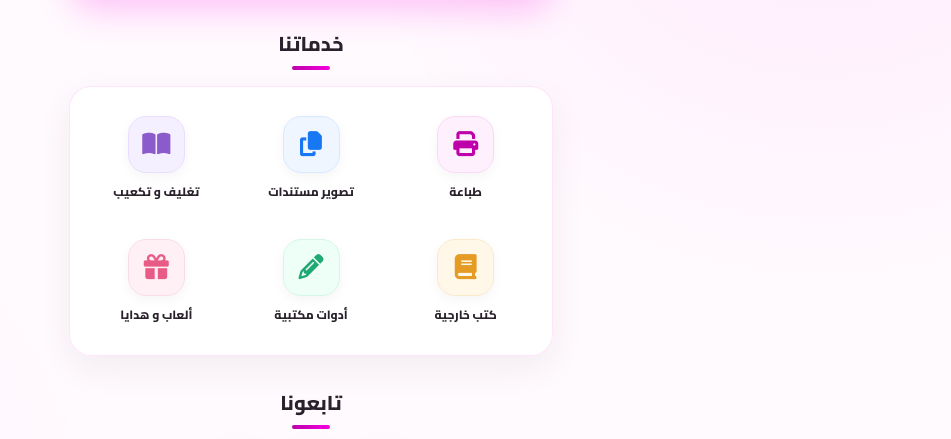
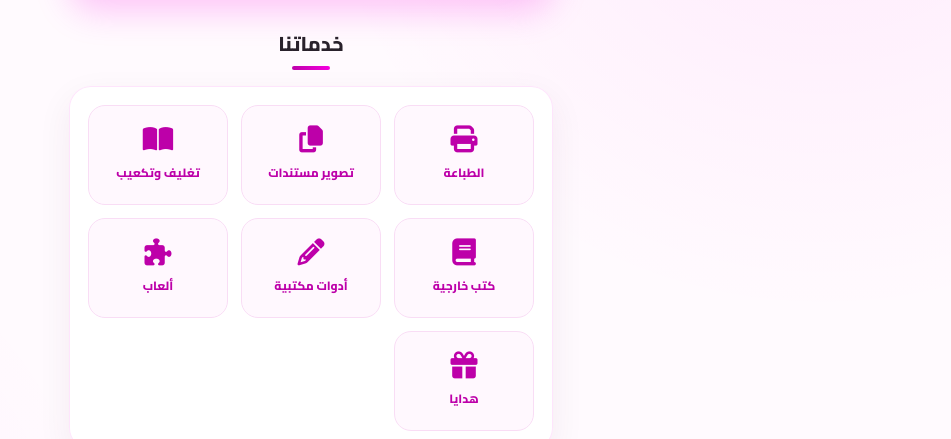
Before and after one commit to dragongamer1862010-ops/Aqlam-stationary, a plain HTML site: page index.html in a window 1280 px wide. Shown: the part 284-723 px from the top of the page, without its empty margins (329-1280 px from the left). Drawn offline with Linux system fonts and the light colour scheme.

Commit message:
Refactor index.html structure and styles

```diff
--- a/index.html
+++ b/index.html
@@ -1,11 +1,15 @@
 
 <!doctype html>
 <html lang="ar" dir="rtl">
+
 <head>
     <meta charset="UTF-8" />
     <meta name="viewport" content="width=device-width, initial-scale=1.0" />
+
     <link rel="icon" type="image/png" href="assets/logo.png" />
+
     <meta name="theme-color" content="#F600DF" />
+
     <meta
         name="description"
         content="AQLAM Stationery - مكتبة أقلام للأدوات المكتبية ولعب الأطفال"
@@ -13,7 +17,7 @@
 
     <title>AQLAM Stationery</title>
 
-    <!-- Font Awesome Icons -->
+    <!-- Font Awesome -->
     <link
         rel="stylesheet"
         href="https://cdnjs.cloudflare.com/ajax/libs/font-awesome/6.7.2/css/all.min.css"
@@ -22,6 +26,7 @@
     <!-- Google Fonts -->
     <link rel="preconnect" href="https://fonts.googleapis.com" />
     <link rel="preconnect" href="https://fonts.gstatic.com" crossorigin />
+
     <link
         href="https://fonts.googleapis.com/css2?family=Cairo:wght@400;500;600;700;800&display=swap"
         rel="stylesheet"
@@ -30,98 +35,243 @@
     <!-- CSS -->
     <link rel="stylesheet" href="css/style.css" />
 
+    <!-- Services Layout -->
+    <style>
+        .services-card {
+            display: grid;
+            grid-template-columns: repeat(3, 1fr);
+            gap: 13px;
+            padding: 18px;
+
+            background: rgba(255,255,255,0.95);
+            border: 1px solid rgba(246,0,223,0.10);
+            border-radius: 22px;
+
+            box-shadow: 0 12px 35px rgba(72,30,66,0.065);
+        }
+
+        .service-item {
+            position: relative;
+            isolation: isolate;
+            overflow: visible !important;
+
+            min-height: 100px;
+            padding: 12px 5px;
+
+            display: flex;
+            flex-direction: column;
+            align-items: center;
+            justify-content: center;
+            gap: 8px;
+
+            border: 1px solid #F9DDF5;
+            border-radius: 17px;
+
+            background: #FFF8FE;
+            color: #BD00A9;
+
+            font-family: "Cairo", sans-serif;
+            font-size: 12px;
+            font-weight: 800;
+
+            cursor: pointer;
+            transition: 0.35s cubic-bezier(.2,.8,.2,1);
+            -webkit-tap-highlight-color: transparent;
+        }
+
+        .service-item i {
+            font-size: 27px;
+            transition: 0.35s ease;
+        }
+
+        .service-item:hover {
+            transform: translateY(-5px);
+            background: #FCEBFA;
+            border-color: #F600DF;
+            box-shadow: 0 9px 20px rgba(246,0,223,0.12);
+        }
+
+        .service-item:hover i {
+            transform: scale(1.15) rotate(-5deg);
+        }
+
+        .service-item:active {
+            transform: scale(.94);
+        }
+
+        .service-item:focus-visible {
+            outline: 3px solid #F600DF;
+            outline-offset: 4px;
+        }
+
+        @media (max-width: 380px) {
+            .services-card {
+                gap: 9px;
+                padding: 13px;
+            }
+
+            .service-item {
+                min-height: 90px;
+                font-size: 11px;
+            }
+
+            .service-item i {
+                font-size: 24px;
+            }
+        }
+
+        @media (prefers-reduced-motion: reduce) {
+            .service-item,
+            .service-item i {
+                transition: none;
+            }
+        }
+    </style>
+
     <!-- JavaScript -->
     <script src="js/script.js" defer></script>
+
 </head>
 
 <body>
+
 <main class="main-container">
 
     <!-- HEADER -->
+
     <header class="hero">
 
         <div class="logo-wrapper">
+
             <div class="logo-flip">
 
                 <div class="logo-face logo-face-front">
+
                     <img
                         src="assets/logo.png"
                         alt="AQLAM Stationery Logo"
                         class="logo"
                     />
+
                 </div>
 
                 <div class="logo-face logo-face-back" dir="rtl">
-                    <span>معاك على<br />طريق النجاح</span>
+
+                    <span>
+                        معاك على<br />
+                        طريق النجاح
+                    </span>
+
                 </div>
 
             </div>
+
         </div>
 
         <h1>AQLAM Stationery</h1>
+
         <p>مكتبة أقلام</p>
 
     </header>
 
 
     <!-- SERVICES -->
+
     <section class="services-section">
 
         <h2 class="section-title">خدماتنا</h2>
 
         <div class="services-card">
 
-            <div class="services-grid">
+            <!-- PRINTING -->
 
-                <!-- Printing -->
-                <div class="offered-service">
-                    <div class="service-logo printing-logo">
+            <button
+                type="button"
+                class="service-item"
+                data-effect="printing"
+                aria-label="الطباعة"
+            >
                 <i class="fa-solid fa-print"></i>
-                    </div>
-                    <span>طباعة</span>
-                </div>
+                <span>الطباعة</span>
+            </button>
 
-                <!-- Document Photocopy -->
-                <div class="offered-service">
-                    <div class="service-logo photocopy-logo">
+
+            <!-- DOCUMENT COPYING -->
+
+            <button
+                type="button"
+                class="service-item"
+                data-effect="copy"
+                aria-label="تصوير مستندات"
+            >
                 <i class="fa-solid fa-copy"></i>
-                    </div>
                 <span>تصوير مستندات</span>
-                </div>
+            </button>
 
-                <!-- Binding -->
-                <div class="offered-service">
-                    <div class="service-logo binding-logo">
+
+            <!-- BINDING -->
+
+            <button
+                type="button"
+                class="service-item"
+                data-effect="binding"
+                aria-label="تغليف وتكعيب"
+            >
                 <i class="fa-solid fa-book-open"></i>
-                    </div>
-                    <span>تغليف و تكعيب</span>
-                </div>
+                <span>تغليف وتكعيب</span>
+            </button>
 
-                <!-- External Books -->
-                <div class="offered-service">
-                    <div class="service-logo books-logo">
+
+            <!-- EXTERNAL BOOKS -->
+
+            <button
+                type="button"
+                class="service-item"
+                data-effect="books"
+                aria-label="كتب خارجية"
+            >
                 <i class="fa-solid fa-book"></i>
-                    </div>
                 <span>كتب خارجية</span>
-                </div>
+            </button>
 
-                <!-- Stationery -->
-                <div class="offered-service">
-                    <div class="service-logo stationery-logo">
+
+            <!-- STATIONERY -->
+
+            <button
+                type="button"
+                class="service-item"
+                data-effect="stationery"
+                aria-label="أدوات مكتبية"
+            >
                 <i class="fa-solid fa-pencil"></i>
-                    </div>
                 <span>أدوات مكتبية</span>
-                </div>
+            </button>
 
-                <!-- Toys and Gifts -->
-                <div class="offered-service">
-                    <div class="service-logo gifts-logo">
+
+            <!-- GAMES -->
+
+            <button
+                type="button"
+                class="service-item"
+                data-effect="games"
+                aria-label="ألعاب"
+            >
+                <i class="fa-solid fa-puzzle-piece"></i>
+                <span>ألعاب</span>
+            </button>
+
+
+            <!-- GIFTS -->
+
+            <button
+                type="button"
+                class="service-item"
+                data-effect="gifts"
+                aria-label="هدايا"
+            >
                 <i class="fa-solid fa-gift"></i>
-                    </div>
-                    <span>ألعاب و هدايا</span>
-                </div>
-
-            </div>
+                <span>هدايا</span>
+            </button>
 
         </div>
 
@@ -129,6 +279,7 @@
 
 
     <!-- SOCIAL MEDIA -->
+
     <section class="social-section">
 
         <h2 class="section-title">تابعونا</h2>
@@ -146,6 +297,7 @@
                 <i class="fa-brands fa-facebook-f"></i>
             </a>
 
+
             <a
                 href="https://www.instagram.com/aqlamstationery/"
                 class="social-icon instagram"
@@ -156,6 +308,7 @@
             >
                 <i class="fa-brands fa-instagram"></i>
             </a>
+
 
             <a
                 href="https://whatsapp.com/channel/0029VbCVDs16hENjyCQoum0S"
@@ -174,19 +327,27 @@
 
 
     <!-- BRANCHES -->
+
     <section class="branches-section">
 
         <h2 class="section-title">فروعنا</h2>
 
         <div class="branches-card">
 
-            <!-- Branch 1 -->
+            <!-- BRANCH 1 -->
+
             <div class="branch">
 
                 <div class="branch-details">
-                    <span class="branch-status">الفرع الرئيسي</span>
+
+                    <span class="branch-status">
+                        الفرع الرئيسي
+                    </span>
+
                     <h3>فرع الواحة</h3>
+
                 </div>
+
 
                 <div class="branch-links">
 
@@ -200,6 +361,7 @@
                     >
                         <i class="fa-brands fa-whatsapp"></i>
                     </a>
+
 
                     <a
                         href="https://www.google.com/maps/place/%D9%85%D9%83%D8%AA%D8%A8%D8%A9+%D8%A3%D9%82%D9%84%D8%A7%D9%85+%D9%84%D9%84%D8%A3%D8%AF%D9%88%D8%A7%D8%AA+%D8%A7%D9%84%D9%85%D9%83%D8%AA%D8%A8%D9%8A%D8%A9+%D9%88%D9%84%D8%B9%D8%A8+%D8%A7%D9%84%D8%A3%D8%B7%D9%81%D8%A7%D9%84%E2%80%AD/@30.0398056,31.3754722,17z/data=!4m12!1m5!3m4!2zMzDCsDAyJzIzLjMiTiAzMcKwMjInMzEuNyJF!8m2!3d30.0398056!4d31.3754722!3m5!1s0x14583d457c440391:0x8458ad21cbb7b8e1!8m2!3d30.0397027!4d31.375607!16s%2Fg%2F11jx0yn2qk?entry=ttu&g_ep=EgoyMDI2MTExMC4wIKXMDSoASAFQAw%3D%3D"
@@ -216,15 +378,24 @@
 
             </div>
 
+
             <div class="branch-divider"></div>
 
-            <!-- Branch 2 -->
+
+            <!-- BRANCH 2 -->
+
             <div class="branch">
 
                 <div class="branch-details">
-                    <span class="branch-status new">الفرع الجديد</span>
+
+                    <span class="branch-status new">
+                        الفرع الجديد
+                    </span>
+
                     <h3>فرع إيست بارك</h3>
+
                 </div>
+
 
                 <div class="branch-links">
 
@@ -238,6 +409,7 @@
                     >
                         <i class="fa-brands fa-whatsapp"></i>
                     </a>
+
 
                     <a
                         href="https://www.google.com/maps/search/?api=1&query=30.03760682052661%2C31.362231485545635"
@@ -260,13 +432,15 @@
 
 
     <!-- MANAGEMENT -->
+
     <section class="management-section">
 
         <h2 class="section-title">الإدارة</h2>
 
         <div class="management-card">
 
-            <!-- Manager Mohamed -->
+            <!-- MANAGER MOHAMED -->
+
             <div class="manager">
 
                 <span class="manager-name">أ. محمد</span>
@@ -279,8 +453,10 @@
                         aria-label="اتصال بأستاذ محمد"
                     >
                         <i class="fa-solid fa-phone"></i>
+
                         <span dir="ltr">01006123004</span>
                     </a>
+
 
                     <button
                         class="copy-btn"
@@ -296,9 +472,12 @@
 
             </div>
 
+
             <div class="manager-divider"></div>
 
-            <!-- Manager Mostafa -->
+
+            <!-- MANAGER MOSTAFA -->
+
             <div class="manager">
 
                 <span class="manager-name">أ. مصطفى</span>
@@ -311,8 +490,10 @@
                         aria-label="اتصال بأستاذ مصطفى"
                     >
                         <i class="fa-solid fa-phone"></i>
+
                         <span dir="ltr">01220309783</span>
                     </a>
+
 
                     <button
                         class="copy-btn"
@@ -333,7 +514,8 @@
     </section>
 
 
-    <!-- Copy Notification -->
+    <!-- COPY NOTIFICATION -->
+
     <div
         id="copy-toast"
         class="copy-toast"
@@ -345,6 +527,7 @@
 
 
     <!-- FOOTER -->
+
     <footer class="footer">
 
         <p>
@@ -356,5 +539,6 @@
     </footer>
 
 </main>
+
 </body>
 </html>
```
Lines whose indentation alone changed are shown as unchanged.
